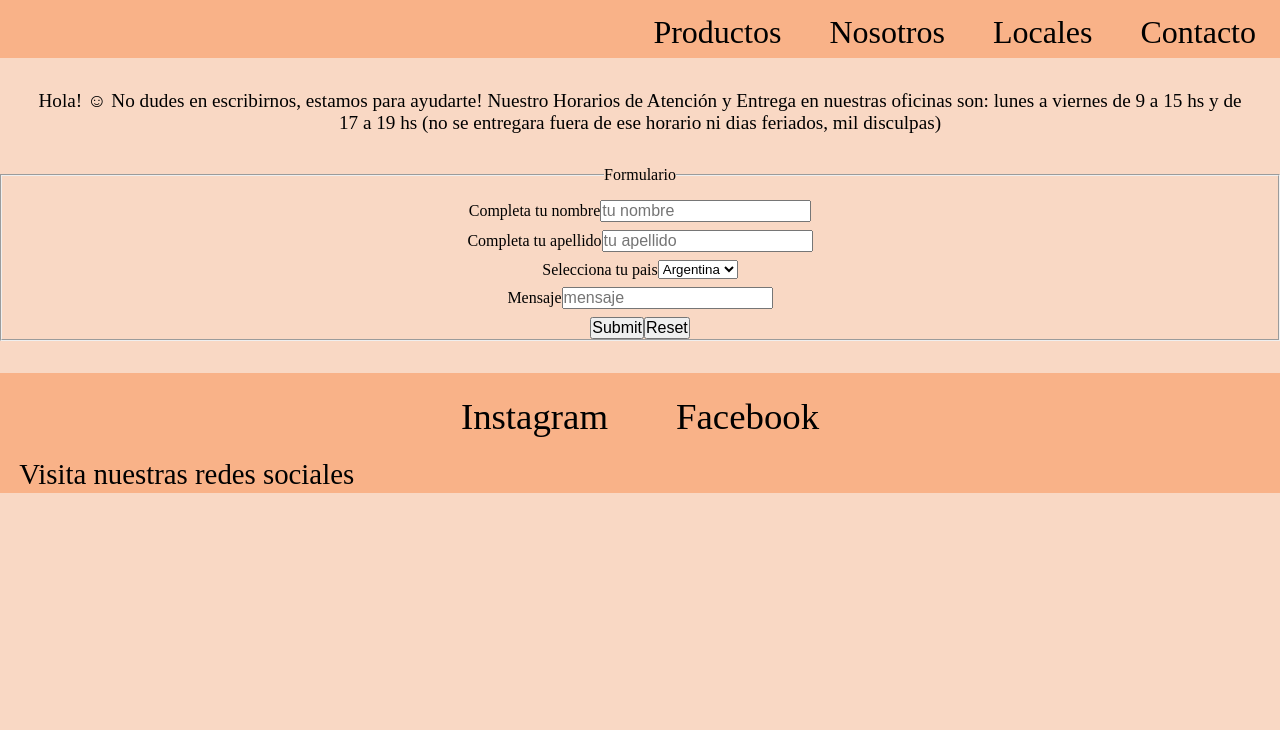
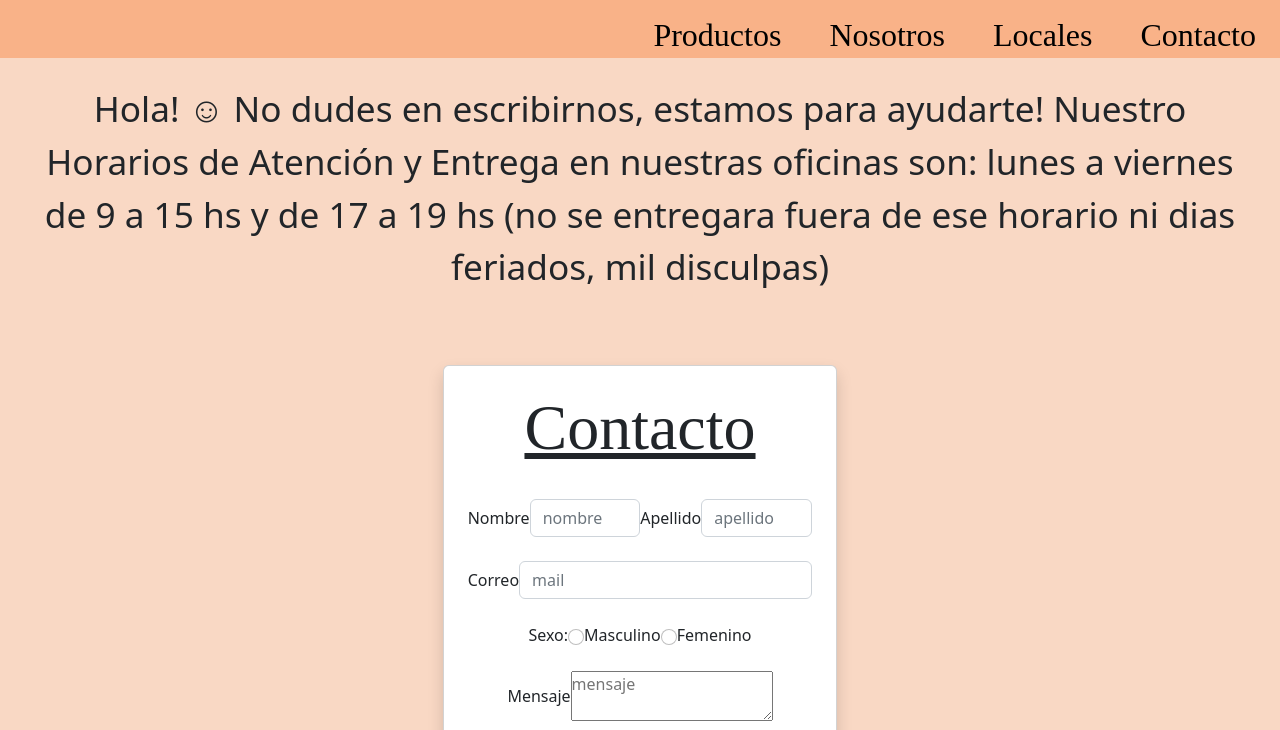
Before and after one commit to francocapello/cremas-capello, a plain HTML site: page pages/contacto.html in a window 1280 px wide. Shown: the part 70-800 px from the top of the page. Drawn offline with nearby package versions, Linux system fonts and the light colour scheme.

Commit message:
cambios en el html de contactos y en el css

```diff
--- a/css/main.css
+++ b/css/main.css
@@ -6,7 +6,9 @@
 
 .fondo{
     background-color: #F9D8C4;
+
 }
+
 
 /*estilos index*/
 
@@ -75,7 +77,8 @@ main h1{
 
 footer{
     background-color: #F9B288;
-    height: 6.5rem;
+    height: 7.5rem;
+
 }
 
 footer ul{
@@ -222,36 +225,24 @@ main p{
 
 /*html contacto*/
 
+
 .textoFormulario{
-    font-family: 'Times New Roman', Times, serif;
-    font-size: 1.2rem;
-    margin: 2rem;
-}
-
-form fieldset{
-    display: flex;
-    flex-flow: column nowrap;
-    gap: 0.5rem;
-    align-items: center;
-    margin-bottom: 2rem;
-}
-
-form fieldset legend{
-    text-align: center;
-    margin-top: 1rem;
-    margin-bottom: 1rem;
-}
-
-form{
     font-size: 1rem;
 }
 
-form fieldset div label{
-    font-size: 1rem;
+
+
+.seccionFormulario{
+    display: flex;
+    justify-content: center;
+    align-items: center;
+    padding: 3rem;
 }
 
-form fieldset div input{
-    font-size: 1rem;
+.boton{
+    display: flex;
+    justify-content: space-between;
+    margin: 1rem;
 }
 
 /*media queries*/
@@ -267,6 +258,8 @@ form fieldset div input{
         font-size: 1rem;
         margin-top: 1rem;
     }
+
+
 
 }
 
@@ -373,4 +366,11 @@ form fieldset div input{
         margin: 1rem;
     }
 
+    /*main contactos*/
+
+    .textoFormulario{
+        font-size: 2.2rem;
+        margin: 1.5rem;
+    }
+
 }
--- a/pages/contacto.html
+++ b/pages/contacto.html
@@ -9,6 +9,10 @@
     <enlace rel="preconectar" href="https://fonts.googleapis.com">
     <enlace rel="preconectar" href="https://fonts.gstatic.com" crossorigin>
     <enlace href="https: //fonts.googleapis.com/css2? family= Exo+2:ital,wght@1,300;1,400;1,500 & display=swap" rel="stylesheet">
+
+
+    <!-- CSS only -->
+    <link href="https://cdn.jsdelivr.net/npm/bootstrap@5.2.0-beta1/dist/css/bootstrap.min.css" rel="stylesheet" integrity="sha384-0evHe/X+R7YkIZDRvuzKMRqM+OrBnVFBL6DOitfPri4tjfHxaWutUpFmBp4vmVor" crossorigin="anonymous">
 
     <!--css-->
     <link rel="stylesheet" href="../css/main.css">
@@ -39,44 +43,53 @@
             </p>
         </div>
             <!--mejorar el formulario-->
-        <form action="">
-            <fieldset>
-                <legend>Formulario</legend>
+            <section class="seccionFormulario">
+                <div class="card shadow col-xs-12 col-sm-6 col-md-6 col-lg-4   p-4">
+                    <div class="mb-4 d-flex justify-content-start align-items-center">
+
+                        <h1> Contacto</h1>
+                    </div>
+                    <div class="mb-1">
+                        <form id = "contacto" >
+                            <div class="mb-4 d-flex justify-content-between">
                                 <div>
-                    <label for="nombre">
-                        Completa tu nombre
-                    </label>
-                    <input type="text" name="nombre" placeholder="tu nombre">
+                                    <label for="nombre">Nombre</label>
+                                    <input type="text" class="form-control" name="nombre" id="nombre" placeholder= "nombre" required>
+                                    <div class="nombre text-danger "></div>
                                 </div>
-                <div>
-                    <label for="apellido">
-                        Completa tu apellido
-                    </label>
-                    <input type="text" name="apellido" placeholder="tu apellido">
+                                <div >
+                                    <label for="apellido">Apellido</label>
+                                    <input type="text" class="form-control" name="apellido" id="apellido" placeholder= "apellido" required>
+                                    <div class="apellido text-danger"></div>
                                 </div>
-                <div>
-                    <label for="pais">
-                        Selecciona tu pais
-                    </label>
-                    <select name="pais" id="" class="opciones">
-                        <option value="argentina">Argentina</option>
-                        <option value="chile">Chile</option>
-                        <option value="uruguay">Uruguay</option>
-                        <option value="colombia">Colombia</option>
-                    </select>
                             </div>
-                <div>
-                    <label for="consulta">
-                        Mensaje
-                    </label>
-                    <input type="text" name="consulta" placeholder="mensaje">
+                            <div class="mb-4">
+                                <label for="correo">Correo</label>
+                                <input type="email" class="form-control" name="correo" id="correo" placeholder= "mail" required>
+                                <div class="correo text-danger"></div>
+
                             </div>
-                <div>
-                    <input type="submit">
-                    <input type="reset">
+                            <div class="mb-4">
+                                <label for="sexo">Sexo: </label>
+                                <input type="radio" class="form-check-input"  name="sexo"  value="masculino" > Masculino
+                                <input type="radio" class="form-check-input" name="sexo"  value="femenino" > Femenino
+                                <div class="sexo text-danger"></div>
                             </div>
-            </fieldset>
+                            <div class="mb-4">
+                                <label for="mensaje">Mensaje</label>
+                                <textarea name="mensaje" placeholder="mensaje"></textarea>
+                                <div class="mensaje text-danger"></div>
+                            </div>
+
+                            <div class="mb-2">
+                                <input type="submit" value="enviar" class="boton col-md-6 bg-primary">
+                                <input type="reset" value="resetear" class="boton col-md-6 bg-primary">
+                            </div>
+
                         </form>
+                    </div>
+                </div>
+            </section>
     </main>
 
     <footer>
```
Lines whose indentation alone changed are shown as unchanged.
